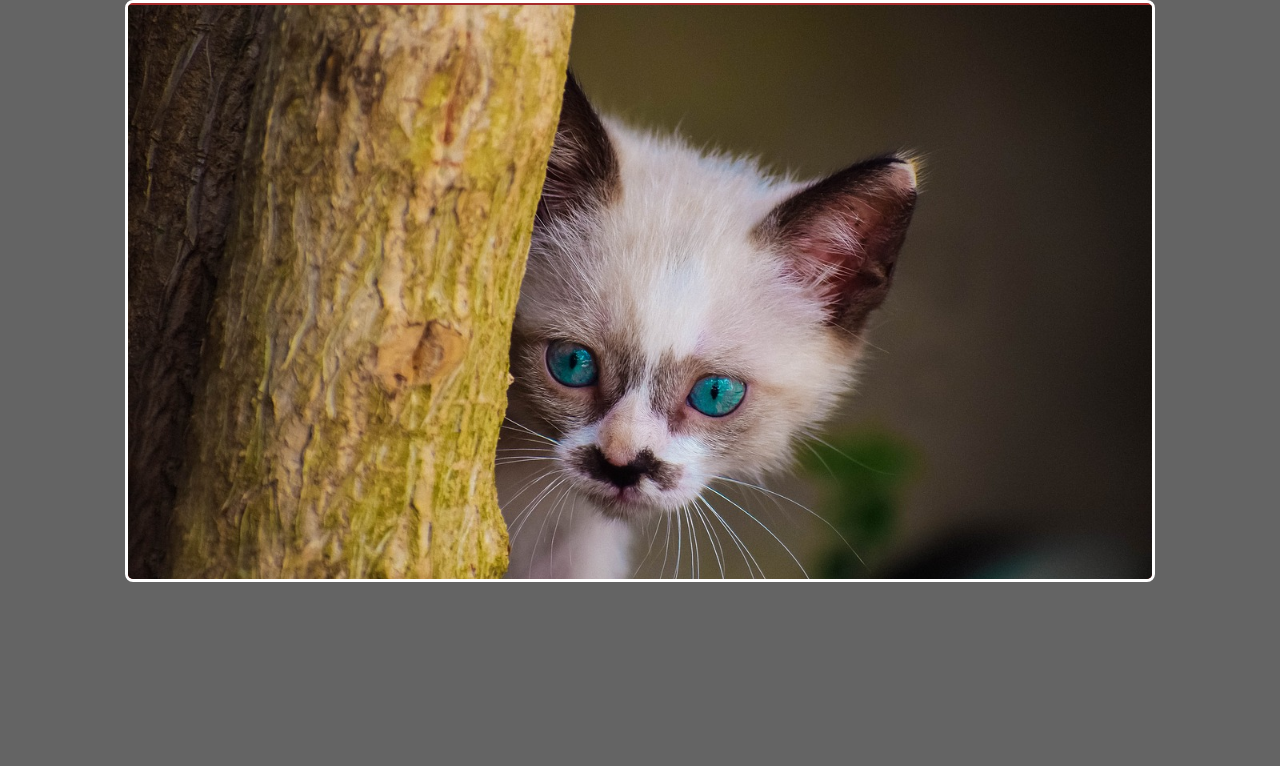
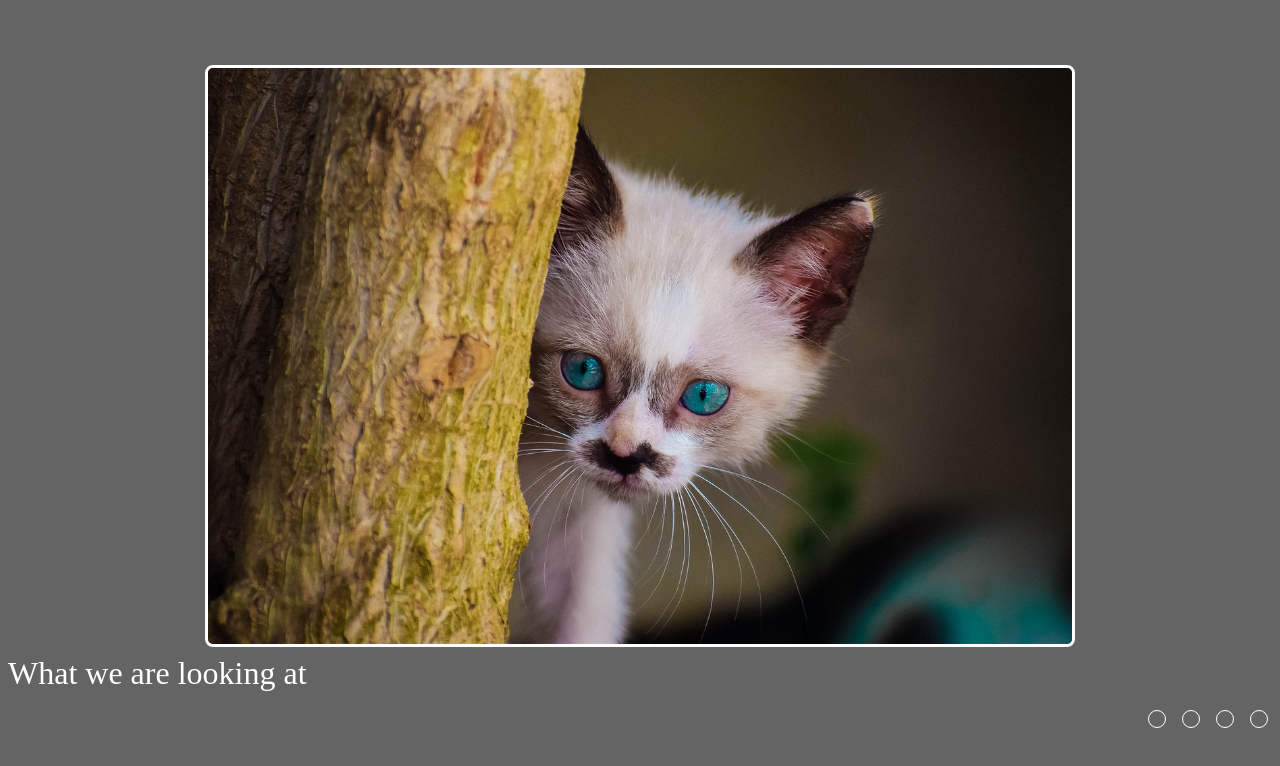
Before and after one commit to liakh83/cssMemeSlider, a plain HTML site: page cssMemeSlider/index.html in a window 1280 px wide. Drawn offline with Linux system fonts and the light colour scheme.

Commit message:
feat: add basick css layout for move slider (Thu, Sep 12, 2024 11:13:13 AM)

```diff
--- a/cssMemeSlider/index.html
+++ b/cssMemeSlider/index.html
@@ -10,7 +10,12 @@
     <div class="wrapper">
       <div class="container">
         <div class="slider-line">
-          <div class="slide"><img src="./images/cat.jpg" alt="cat" /></div>
+          <input type="radio" name="btn" id="btn1" checked />
+          <input type="radio" name="btn" id="btn2" />
+          <input type="radio" name="btn" id="btn3" />
+          <input type="radio" name="btn" id="btn4" />
+
+          <div class="slide move"><img src="./images/cat.jpg" alt="cat" /></div>
           <div class="slide">
             <img src="./images/meerkat.jpg" alt="meerkat" />
           </div>
@@ -19,20 +24,21 @@
           </div>
           <div class="slide"><img src="./images/women.jpg" alt="women" /></div>
         </div>
-        <div class="sidebar">
-          <div class="slider-btn">
-            <input type="radio" name="btn" id="btn1" checked />
-            <input type="radio" name="btn" id="btn2" />
-            <input type="radio" name="btn" id="btn3" />
-            <input type="radio" name="btn" id="btn4" />
-          </div>
-          <div class="text">
-            <label for="btn1" class="button">What we are looking at </label>
-            <label for="btn2" class="button">They are the best team in the world</label>
-            <label for="btn3" class="button">I'm watching you</label>
-            <label for="btn4" class="button">Everything will be fine</label>
-          </div>
+      </div>
+      <div class="text-wrapper">
+        <div class="text-content ">
+        <div class="text move">What we are looking at</div>
+          <label for="btn1" class="text move"></label>
+          <label for="btn2" class="text">They are the best team in the world</label>
+          <label for="btn3" class="text">I'm watching you</label>
+          <label for="btn4" class="text">Everything will be fine</label>
         </div>
+      </div>
+      <div class="sidebar">
+        <label for="btn1" class="button"></label>
+        <label for="btn2" class="button"></label>
+        <label for="btn3" class="button"></label>
+        <label for="btn4" class="button"></label>
       </div>
     </div>
   </body>
--- a/cssMemeSlider/style.css
+++ b/cssMemeSlider/style.css
@@ -5,16 +5,22 @@
 
 body {
   overflow: hidden;
+  background-color: rgb(100, 100, 100);
+  font-size: 0.62rem;
 }
 
 .wrapper {
+  display: flex;
+  max-width: 102.4rem;
+  height: 100dvh;
   background-color: rgb(100, 100, 100);
-  width: 100vw;
-  height: 100vh;
+  flex-direction: column;
+  justify-content: center;
+  margin: auto;
 }
 
 .container {
-  max-width: 64rem;
+  max-width: 54rem;
   max-height: 36rem;
   background-color: brown;
   border: 0.2rem solid rgb(500, 500, 500);
@@ -29,8 +35,93 @@ body {
   height: 100%;
 }
 
+.slide {
+  width: 25%;
+  transition: all 0.5s ease-in-out;
+}
+
+input {
+  width: 0;
+}
+
 img {
-    height: 100%;
-    width: 100%;
-    object-fit: contain;
+  height: 100%;
+  width: 100%;
+  object-fit: cover;
 }
+
+.sidebar {
+  display: flex;
+  width: 10rem;
+  height: 2rem;
+  justify-content: center;
+  align-items: center;
+  align-self: end;
+}
+
+.button {
+  height: 1rem;
+  border-radius: 100%;
+  width: 1rem;
+  border: 0.1rem solid white;
+  cursor: pointer;
+  margin-left: 1rem;
+}
+
+#btn1:checked ~ .move {
+  margin-left: 0;
+}
+
+#btn2:checked ~ .move {
+  margin-left: -25%;
+}
+
+#btn3:checked ~ .move {
+  margin-left: -50%;
+}
+
+#btn4:checked ~ .move {
+  margin-left: -75%;
+}
+
+.text {
+  color: white;
+  font-size: 2rem;
+
+width: 100%;
+  height: auto;
+  padding: 0.5rem;
+}
+
+
+
+
+.text-content {
+  display: flex;
+  width: 400%;
+  height: 100%;
+  transition: all .5s ease-in-out;
+}
+
+.text-wrapper {
+
+  overflow: hidden;
+  width: 25rem;
+  height: 3.5rem;
+}
+
+#btn1:checked ~ .text-wrapper .text-content .move {
+  margin-left: 0;
+}
+
+#btn2:checked ~ .text-wrapper .text-content .move {
+  transform: translateX(-100%);
+}
+
+#btn3:checked ~ .text-wrapper .text-content .move {
+  margin-left: -200%;
+}
+
+#btn4:checked ~ .text-wrapper .text-content {
+  margin-left: -300%;
+}
```
